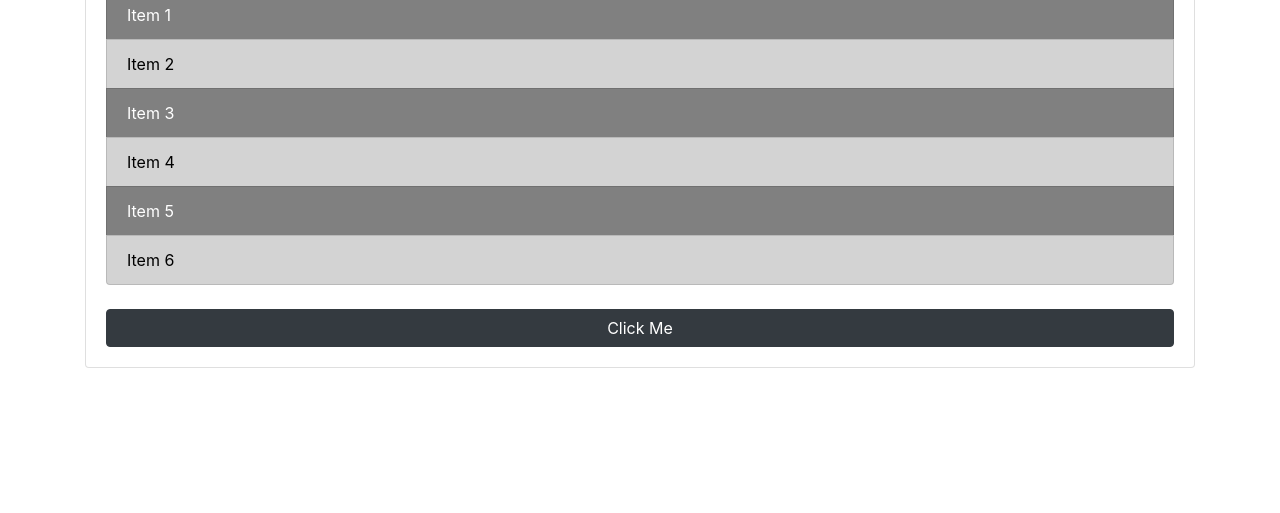
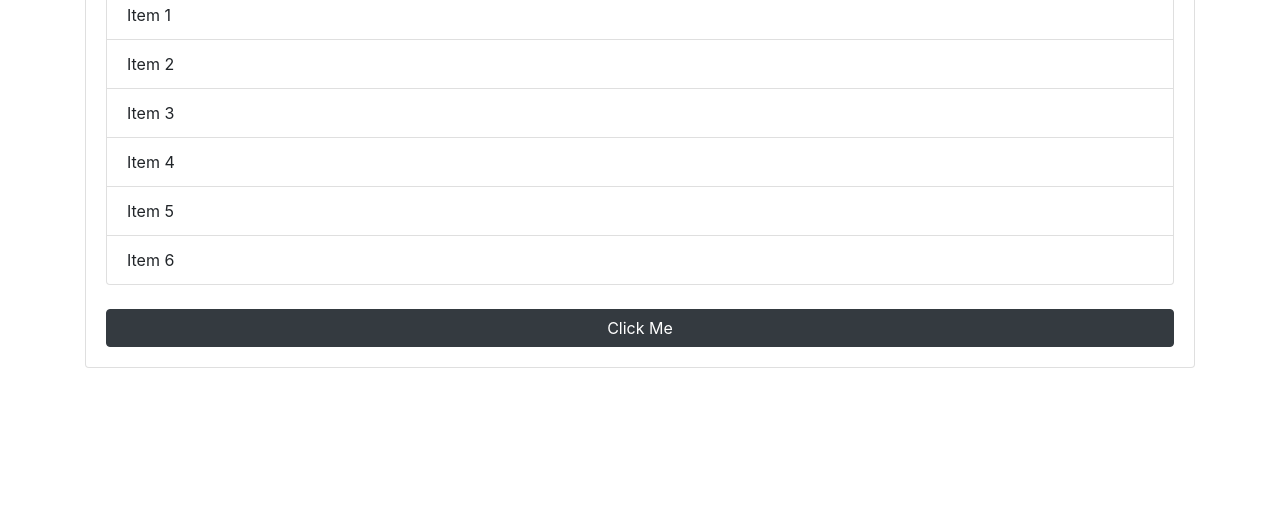
Before and after one commit to SarrafTanish/git_test, a plain HTML site: page DOM/index..html in a window 1280 px wide. Shown: the part 287-800 px from the top of the page. Drawn offline with nearby package versions, Linux system fonts and the light colour scheme.

Commit message:
DOM done till event

```diff
--- a/DOM/dom.js
+++ b/DOM/dom.js
@@ -1,36 +1,78 @@
-//DOM(Document Object Model) :-helps to link HTM to JS in the form of objects and methods.\
+// //DOM(Document Object Model) :-helps to link HTM to JS in the form of objects and methods.\
 
-console.dir(document);
-// document tells every about the html (when,where, who,etc).
-//dom stores object version of html.
+// console.dir(document);
+// // document tells every about the html (when,where, who,etc).
+// //dom stores object version of html.
 
 
-console.log(document.all); //all is not used anymore.
+// console.log(document.all); //all is not used anymore.
 
-console.log(document.all[10]); //gives the 10th element of the html.
+// console.log(document.all[10]); //gives the 10th element of the html.
 
 
-//ACCWSS FUNCTIONS.
+// //ACCWSS FUNCTIONS.
 
-//1. getElementById() :- it is used to access the element by its id.
-const myh1 = document.getElementById('header-title'); //gets the element with id myh1.
-console.log(myh1);
+// //1. getElementById() :- it is used to access the element by its id.
+// const myh1 = document.getElementById('header-title'); //gets the element with id myh1.
+// console.log(myh1);
 
-//2. getElementsByClassName() :- it is used to access the element by its class name.
-const myList = document.getElementsByClassName('list-group-item');
-console.log(myList)
+// //2. getElementsByClassName() :- it is used to access the element by its class name.
+// const myList = document.getElementsByClassName('list-group-item');
+// console.log(myList)
 
-for(let i= 0; i<myList.length; i++){
-    if(i%2==0){
-        //even indexed
-        //element.style.cssProperty = value;
-        myList[i].style.backgroundColor = 'gray';
-        myList[i].style.color = 'white';
+// for(let i= 0; i<myList.length; i++){
+//     if(i%2==0){
+//         //even indexed
+//         //element.style.cssProperty = value;
+//         myList[i].style.backgroundColor = 'gray';
+//         myList[i].style.color = 'white';
 
-    }else{
-        //odd indexed
-        myList[i].style.backgroundColor = 'lightgray';
-        myList[i].style.color = 'black';
+//     }else{
+//         //odd indexed
+//         myList[i].style.backgroundColor = 'lightgray';
+//         myList[i].style.color = 'black';
 
-    }
-}
+//     }
+// }
+
+// // By tagName() :- it is used to access the element by its tag name.
+
+// const myh2 = document.getElementsByTagName('h2');
+// console.log(myh2);
+
+// //another way to access the elements :-
+// console.log(document.getElementsByTagName('h2')[0]); //gives the first h2 element.
+
+
+// Events --> User Interaction with the webpage. (click, mouseover, mouseout, keydown, keyup, etc).
+// addEventListener('name of event', function);
+
+// const mybtn= document.getElementById('button');
+// mybtn.addEventListener('click', () => {    //() => in the place of function is called arrow function.
+//     console.log('Button Clicked');
+// });
+
+
+// document.getElementById('text-input').addEventListener('mouseenter', () => {
+//     console.log('Mouse entered the input field');
+// });
+
+
+// document.getElementById('text-input').addEventListener('mouseleave', () => {
+//     console.log('Mouse left the input field');
+// });
+
+
+// document.getElementById('text-input').addEventListener('copy', () => {
+//     console.log('Text copied from the input field');
+// });
+
+
+// document.getElementById('text-input').addEventListener('cut', () => {
+//     console.log('Text cut from the input field');
+// });
+
+
+// document.getElementById('submitBtn').addEventListener('click', () => {
+//     console.log('submit clicked');
+// });
--- a/DOM/index..html
+++ b/DOM/index..html
@@ -25,7 +25,7 @@
     <div class="container">
         <div id="main" class="card card-body">
             <h2 id="add-items" class="title">Add Items</h2>
-            <form class="form-inline mb-3">
+            <form class="form-inline mb-3"action="Sameprogram.php">
                 <input id='text-input' type="text" class="form-control mr-2" placeholder="enter the item">
                 <input id="submitBtn" type="submit" class="btn btn-dark" value="Submit">
             </form>
```
